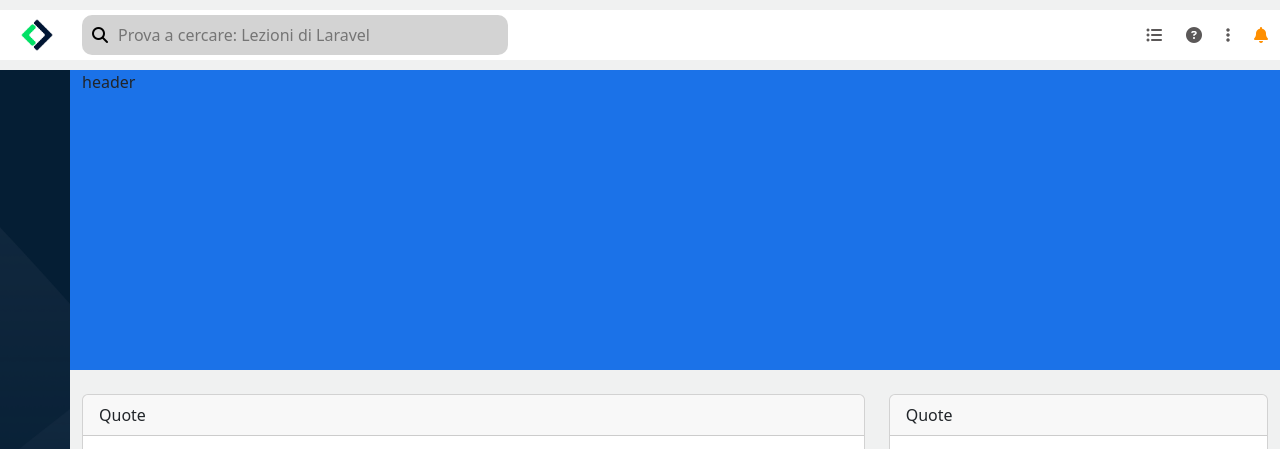
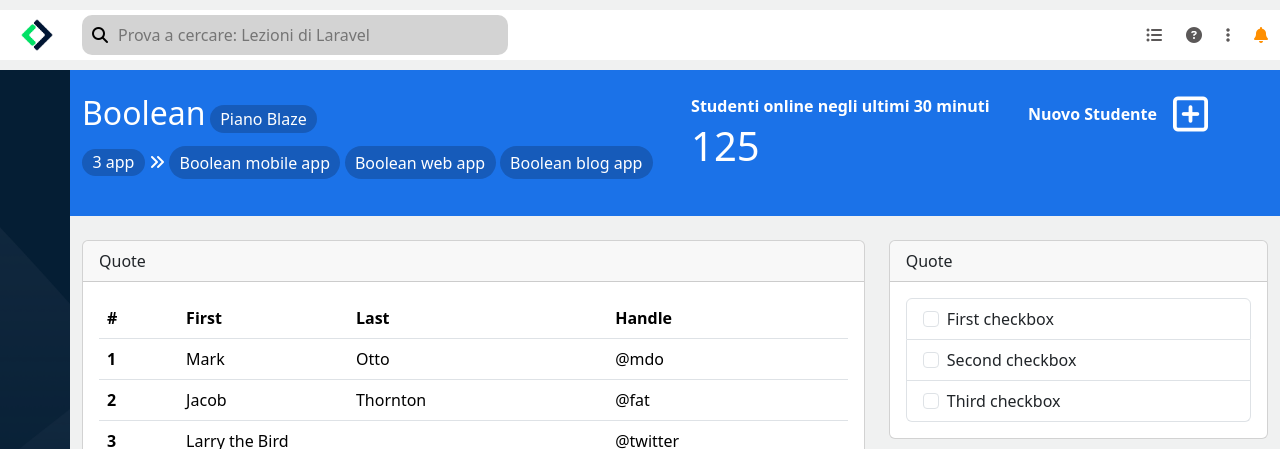
Before and after one commit to EricaMarzi/html-css-bootstrap-dashboard, a plain HTML site: page index.html in a window 1280 px wide. Shown: the top 449 px of the page. Drawn offline with nearby package versions, Linux system fonts and the light colour scheme.

Commit message:
header main

```diff
--- a/index.html
+++ b/index.html
@@ -53,8 +53,38 @@
             </nav>
 
             <main>
-                <div class="container-fluid header-main">
-                   header
+                <div class="container-fluid text-white d-md-flex justify-content-between header-main">
+
+                    <!--Sezione Nuovo Studente-->
+                    <section class="new-student py-4 order-1">
+                        <div class="d-flex align-items-center gap-3">
+                            <span class="f-bold">Nuovo Studente </span>
+                            <i class="fa-regular fa-square-plus"></i> <!--Inserire qui offcanvas-->
+                        </div>
+                    </section>
+
+                    <!--Sezione Pills-->
+                    <section class="boolean-pills py-4">
+                        <div class="top-pills mb-3">
+                            <span class="h2">Boolean</span>
+                            <span class="badge rounded-pill custom-pills">Piano Blaze</span>
+                        </div>
+                        <div class="bottom-pills">
+                            <span class="badge rounded-pill mb-3 custom-pills">3 app</span>
+                            <span><i class="fa-solid fa-angles-right"></i></span>
+                            <span class="d-lg-none badge rounded-pill custom-pills">+</span>
+                            <span class="d-none d-lg-inline badge rounded-pill custom-pills">Boolean mobile app</span>
+                            <span class="d-none d-lg-inline badge rounded-pill custom-pills">Boolean web app</span>
+                            <span class="d-none d-lg-inline badge rounded-pill custom-pills">Boolean blog app</span>
+                        </div>
+                    </section>
+
+                    <!--Sezione Online-->
+                    <section class="online-student py-4">
+                        <span class="f-bold">Studenti online negli ultimi 30 minuti</span>
+                        <p class="h1 mt-1">125</p>
+                    </section>
+
                 </div>
 
                 <div class="container-fluid">
--- a/style.css
+++ b/style.css
@@ -95,7 +95,7 @@ button {
     background-color: lightgray;
     border-radius: 0 10px 10px 0;
     border: 0px;
-    width: 400px; /*! la larghezza casuale è da sistemare */
+    width: 400px; /*! la larghezza è casuale, DA SISTEMARE */
 
     padding-left: 10px;
 }
@@ -119,6 +119,32 @@ button {
 
 .header-main {
     background-color: #1b72e8;
+}
 
-    height: 300px; /* di costruzione*/
+.f-bold {
+    font-weight: 600;
 }
+
+/** Sezione Nuovo Studente */
+.new-student {
+    padding-right: 30px;
+}
+
+.fa-square-plus {
+    font-size: 40px;
+}
+
+/** Sezione Pills */
+.custom-pills {
+    background-color: #165bba;
+
+    font-size: 16px;
+    font-weight: 500;
+}
+
+
+@media screen and (min-width:1200px) {
+    .new-student {
+        padding-right: 60px;
+    }
+}
```
